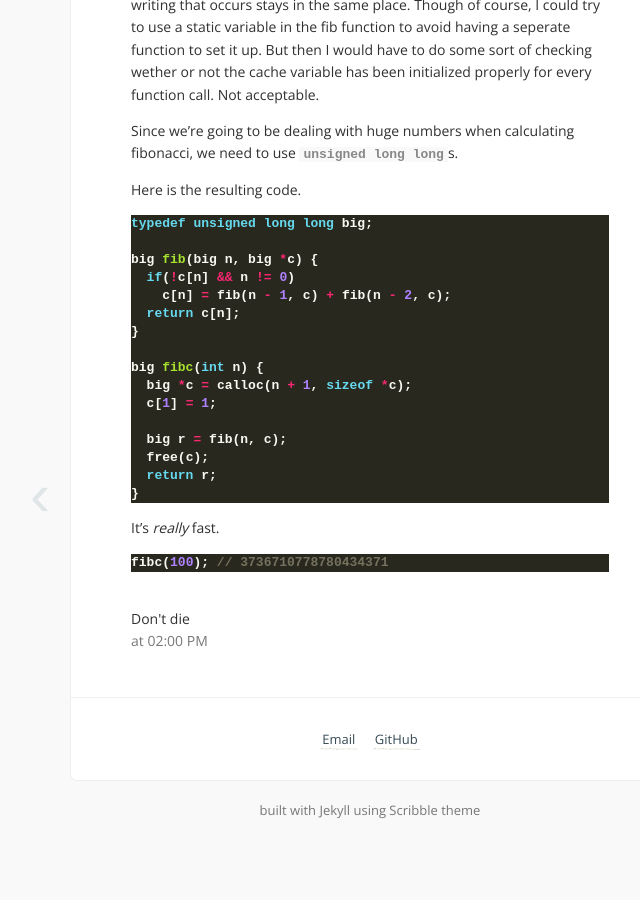
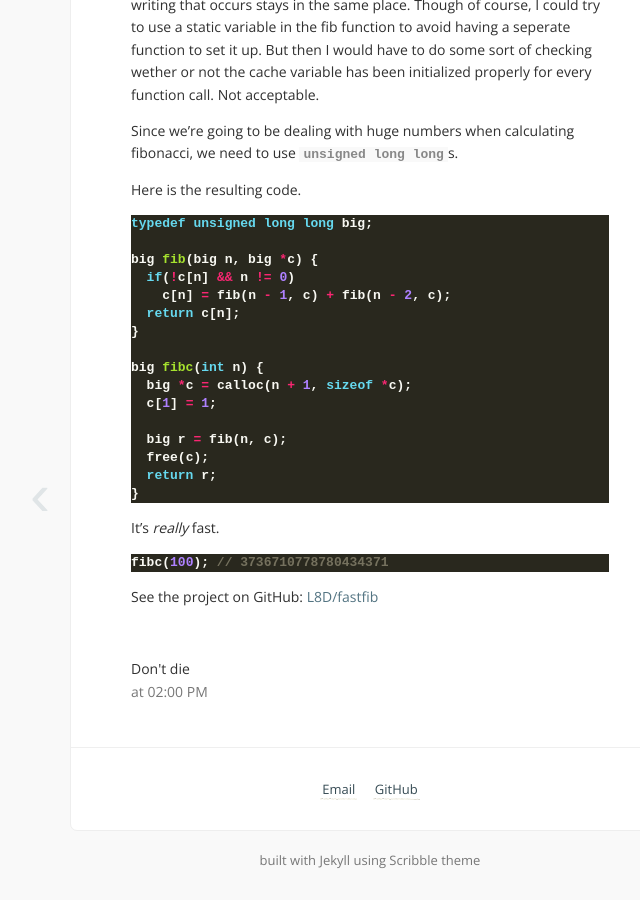
Before and after one commit to L8D/l8d.github.io-old, a Jekyll site: the page built from _posts/2013-08-25-cached-fibonacci.md, in a window 1280 px wide and 900 px high, scrolled down 1593 px. Shown: the whole window, without its empty margins (270-910 px from the left). Built offline with Jekyll 4.4.1, drawn with Linux system fonts in a browser that asks for light colours; Markdown is read by kramdown in place of the engine named in the settings; before the commit the page ends 2442 px from its top, so only the background shows below that.

Commit message:
Added link to repo

````diff
--- a/_posts/2013-08-25-cached-fibonacci.md
+++ b/_posts/2013-08-25-cached-fibonacci.md
@@ -110,3 +110,5 @@ It's *really* fast.
 ```c
 fibc(100); // 3736710778780434371
 ```
+
+See the project on GitHub: [L8D/fastfib](https://github.com/L8D/fastgib)
````
